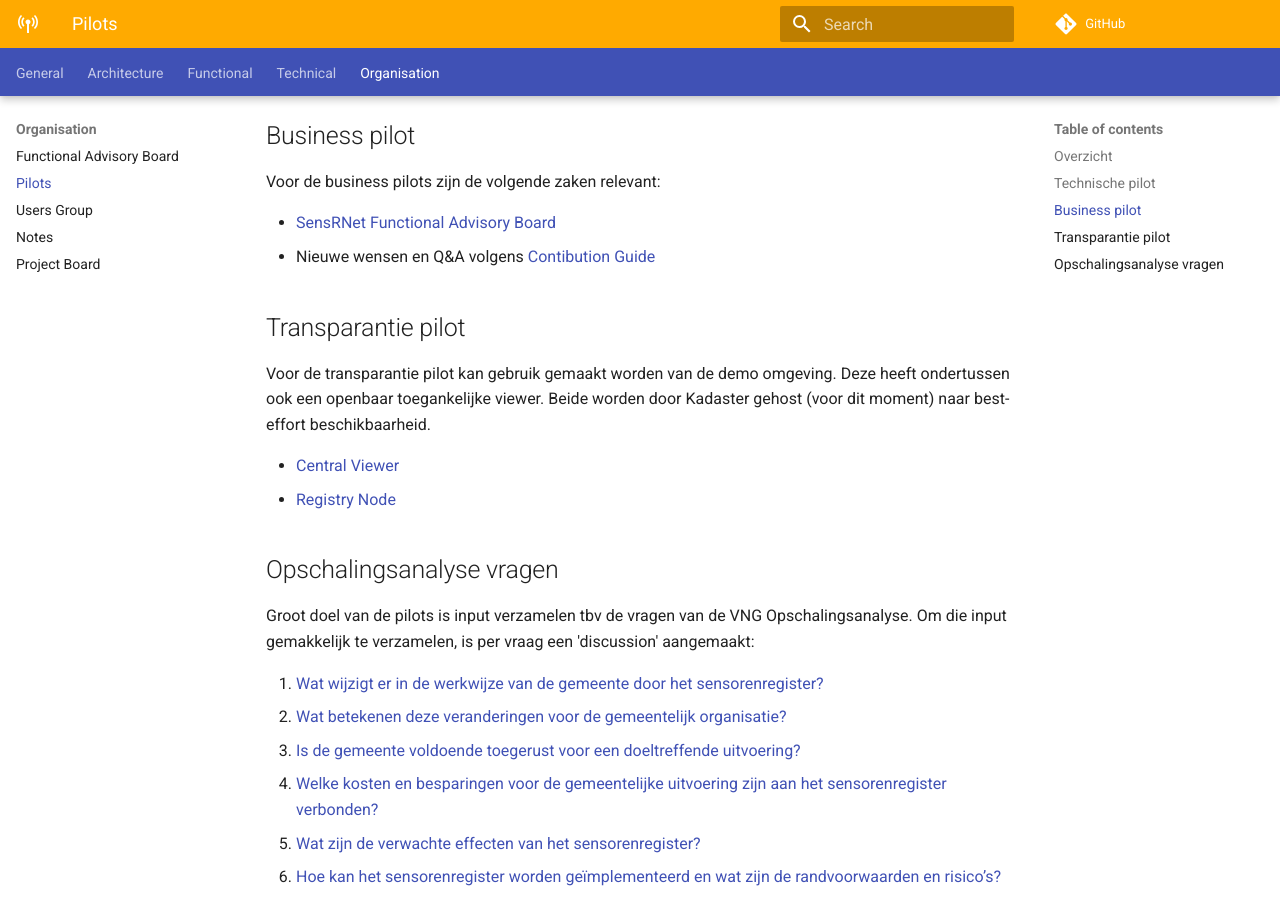
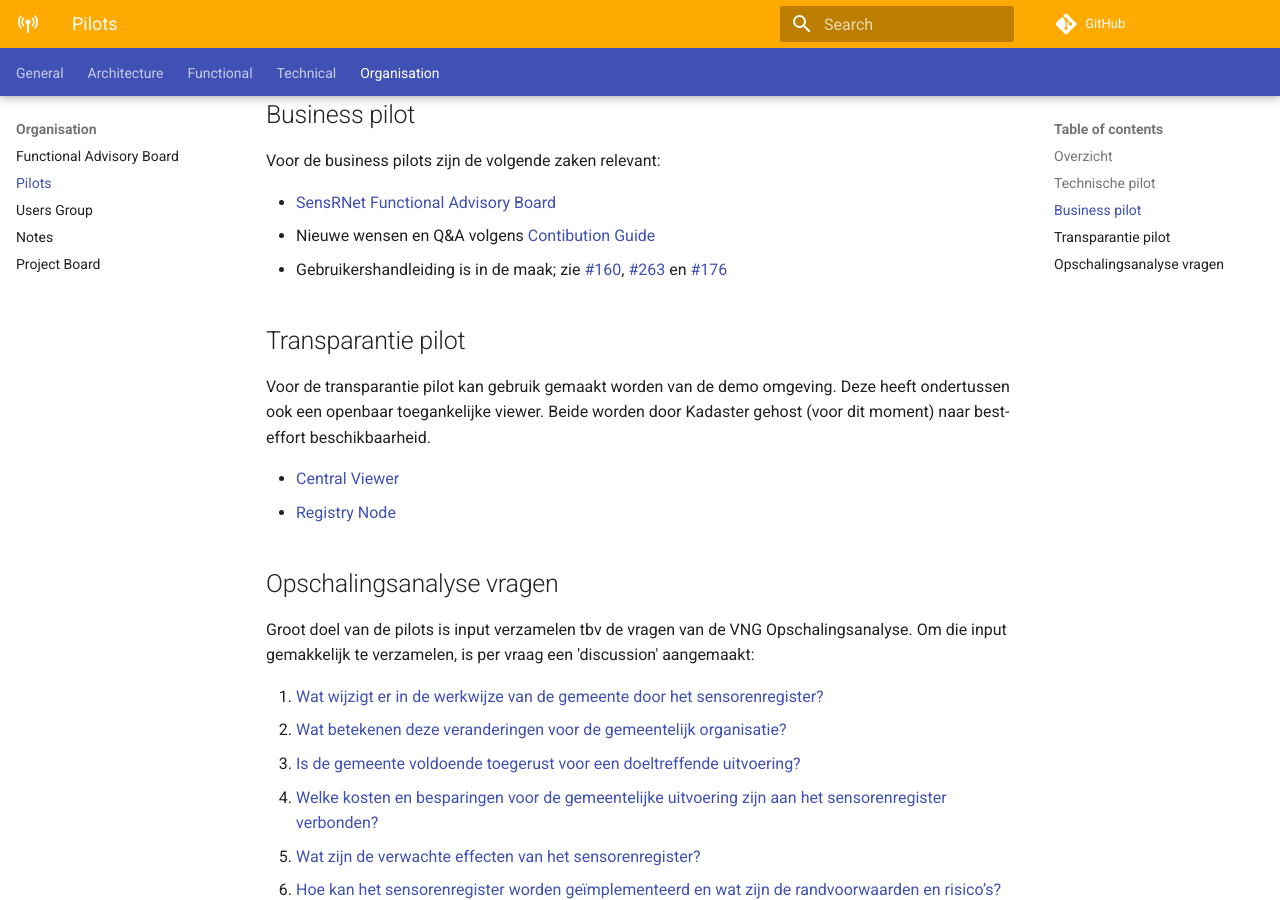
Before and after one commit to kadaster-labs/sensrnet-home, an MkDocs documentation site: the page built from docs/Pilots.md, in a window 1280 px wide and 900 px high, scrolled down 2412 px. Built offline with MkDocs 1.6.1 and Material for MkDocs 9.7.7, drawn with Linux system fonts in a browser that asks for light colours; emoji names are drawn with the system emoji font; comment, search, counter and statistics services are not loaded; part of the change alters nothing that is shown.

```diff
--- a/docs/Pilots.md
+++ b/docs/Pilots.md
@@ -22,7 +22,7 @@ In de tweede helft van 2021 worden er een aantal pilots gestart. Pilots kunnen v
 | Hilversum        | -                              | :raised_hand: (gewenst)   |                                | :raised_hand:  | :raised_hand:                                              | Ingediend       |                                                                 |
 | 's Hertogenbosch | -                              | -                         | :raised_hand:                  | :raised_hand:  | -                                                          | Ingediend       |                                                                 |
 | Tilburg          | :white_check_mark:             | -                         |                                | :raised_hand:  | -                                                          | Ingediend       |                                                                 |
-| Utrecht          | :raised_hand: (okt/nov'21)     | -                         |                                | :raised_hand:  | :raised_hand:                                              | Ingediend       |                                                                 |
+| Utrecht          | :white_check_mark:             | -                         |                                | :raised_hand:  | :raised_hand:                                              | Ingediend       |                                                                 |
 | Zwolle           | -                              | :question:                |                                | :question:     | :raised_hand:                                              | Ingediend       |                                                                 |
 | ------           | ------------------------------ | ------------------------- | ------------------------------ | -------------- | -------------------                                        | --------------- | ---------------                                                 |
 | Apeldoorn        | -                              | -                         |                                | -              | -                                                          | Onbevestigd     |                                                                 |
@@ -56,6 +56,7 @@ Voor de business pilots zijn de volgende zaken relevant:
 
 - [SensRNet Functional Advisory Board](FAB.md)
 - Nieuwe wensen en Q&A volgens [Contibution Guide](https://github.com/kadaster-labs/sensrnet-home/blob/main/CONTRIBUTING.md)
+- Gebruikershandleiding is in de maak; zie [#160](https://github.com/kadaster-labs/sensrnet-home/issues/160), [#263](https://github.com/kadaster-labs/sensrnet-home/issues/263) en [#176](https://github.com/kadaster-labs/sensrnet-home/issues/176)
 
 ## Transparantie pilot
 
```
